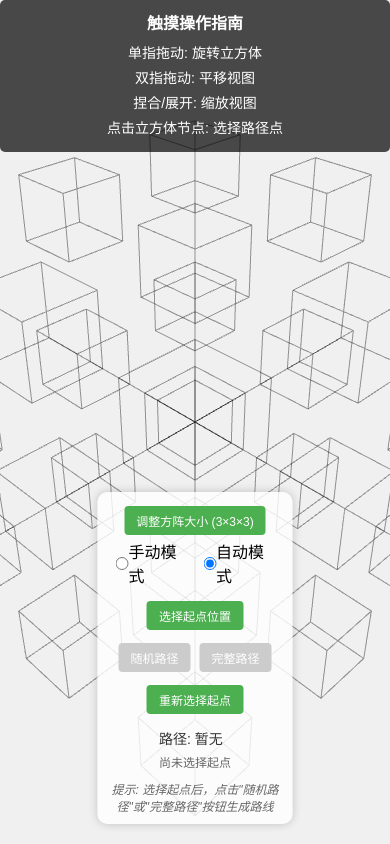
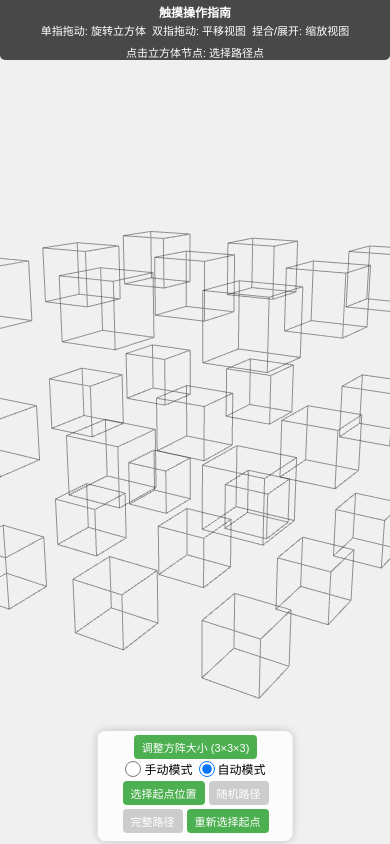
Before and after one commit to Elecsoda/dragon-path-game-2, a React (Vite) app: page / in a window 390 px wide. Built offline with nearby package versions, Linux system fonts and the light colour scheme.

Commit message:
modified:   src/App.css 	modified:   src/ControlPanel.jsx 	modified:   src/CubeNavigation.jsx 	modified:   src/TouchGuide.jsx

```diff
--- a/src/App.css
+++ b/src/App.css
@@ -16,12 +16,12 @@ button {
   background-color: #4CAF50;
   border: none;
   color: white;
-  padding: 8px 16px;
+  padding: 6px 12px;
   text-align: center;
   text-decoration: none;
   display: inline-block;
-  font-size: 14px;
-  margin: 4px 2px;
+  font-size: 12px;
+  margin: 2px 1px;
   cursor: pointer;
   border-radius: 4px;
   transition: background-color 0.3s;
@@ -37,11 +37,12 @@ button:disabled {
 }
 
 select {
-  padding: 8px;
+  padding: 6px;
   border-radius: 4px;
   border: 1px solid #ccc;
   background-color: #fff;
-  margin: 5px;
+  margin: 3px;
+  font-size: 12px;
 }
 
 .transparent-bg {
@@ -56,33 +57,74 @@ select {
 /* 控制面板样式 */
 .control-panel {
   position: absolute;
-  bottom: 20px;
+  bottom: 5px;
   left: 50%;
   transform: translateX(-50%);
   background-color: rgba(255, 255, 255, 0.8);
-  padding: 10px;
+  padding: 5px;
   border-radius: 8px;
   box-shadow: 0 2px 10px rgba(0, 0, 0, 0.2);
   z-index: 10;
   display: flex;
   flex-direction: column;
-  max-width: 90%;
+  max-width: 95%;
 }
 
 .control-group {
   display: flex;
   flex-wrap: wrap;
   justify-content: center;
-  margin: 5px 0;
+  margin: 3px 0;
 }
 
 @media (max-width: 768px) {
   .control-panel {
-    width: 90%;
+    width: 95%;
+    padding: 3px;
   }
 
   button {
-    font-size: 12px;
-    padding: 6px 12px;
+    font-size: 11px;
+    padding: 4px 8px;
+    margin: 1px;
+  }
+
+  select {
+    padding: 4px;
+    font-size: 11px;
+    margin: 2px;
+  }
+
+  /* 使滚动更流畅 */
+  ::-webkit-scrollbar {
+    width: 4px;
+    height: 4px;
+  }
+
+  ::-webkit-scrollbar-track {
+    background: rgba(0, 0, 0, 0.1);
+    border-radius: 2px;
+  }
+
+  ::-webkit-scrollbar-thumb {
+    background: rgba(0, 0, 0, 0.3);
+    border-radius: 2px;
   }
 }
+
+/* 提高触摸区域可点击性 */
+input[type="radio"],
+input[type="checkbox"] {
+  width: 18px;
+  height: 18px;
+  margin-right: 4px;
+}
+
+@media (max-width: 480px) {
+  input[type="radio"],
+  input[type="checkbox"] {
+    width: 16px;
+    height: 16px;
+    margin-right: 3px;
+  }
+}
--- a/src/ControlPanel.jsx
+++ b/src/ControlPanel.jsx
@@ -3,42 +3,66 @@ import styled from 'styled-components';
 
 const ControlContainer = styled.div`
   position: fixed;
-  bottom: 20px;
+  bottom: 5px;
   left: 50%;
   transform: translateX(-50%);
   background-color: rgba(255, 255, 255, 0.8);
-  padding: 10px;
+  padding: 5px;
   border-radius: 10px;
   box-shadow: 0 0 10px rgba(0, 0, 0, 0.2);
   z-index: 10;
   display: flex;
   flex-direction: column;
   align-items: center;
+  max-width: 95%;
+  max-height: 130px;
+  overflow-y: auto;
+
+  @media (max-width: 480px) {
+    bottom: 3px;
+    padding: 3px;
+    max-height: 110px;
+    border-radius: 8px;
+  }
 `;
 
 const ButtonGroup = styled.div`
   display: flex;
   flex-wrap: wrap;
   justify-content: center;
-  gap: 5px;
+  gap: 3px;
+
+  @media (max-width: 480px) {
+    gap: 2px;
+  }
 `;
 
 const RadioGroup = styled.div`
   display: flex;
   justify-content: center;
-  margin-bottom: 10px;
+  margin-bottom: 5px;
+
+  @media (max-width: 480px) {
+    margin-bottom: 3px;
+  }
 `;
 
 const RadioLabel = styled.label`
-  margin: 0 8px;
+  margin: 0 5px;
   cursor: pointer;
   display: flex;
   align-items: center;
+  font-size: 13px;
+
+  @media (max-width: 480px) {
+    margin: 0 3px;
+    font-size: 12px;
+  }
 `;
 
 const PathInfo = styled.div`
-  margin-top: 10px;
-  font-size: 14px;
+  margin-top: 5px;
+  font-size: 12px;
   color: #333;
 `;
 
@@ -54,21 +78,21 @@ const TransparentButton = styled.button`
 `;
 
 const StartPointInfo = styled.div`
-  margin-top: 5px;
-  font-size: 12px;
+  margin-top: 3px;
+  font-size: 11px;
   color: #666;
 `;
 
 const AnimationControls = styled.div`
   display: flex;
   justify-content: center;
-  gap: 5px;
-  margin-top: 10px;
+  gap: 3px;
+  margin-top: 5px;
 `;
 
 const HelpText = styled.div`
-  margin-top: 10px;
-  font-size: 12px;
+  margin-top: 5px;
+  font-size: 11px;
   color: #666;
   font-style: italic;
   text-align: center;
--- a/src/CubeNavigation.jsx
+++ b/src/CubeNavigation.jsx
@@ -17,8 +17,8 @@ import {
 } from "./pathUtils";
 
 // 常量
-const CUBE_SIZE = 0.8;
-const GRID_SPACING = 2.0; // 增加格子间距，原来是默认的1.0
+const CUBE_SIZE = 0.6;
+const GRID_SPACING = 1.5;
 
 // 辅助函数 - 生成立方体网格点
 const generateGridPoints = (gridSize) => {
@@ -60,6 +60,19 @@ const areAdjacent = (point1, point2) => {
     (xDiff === 0 && yDiff === 1 && zDiff === 0) ||
     (xDiff === 0 && yDiff === 0 && zDiff === 1)
   );
+};
+
+// 相机初始化组件
+const CameraInitializer = () => {
+  const { camera } = useThree();
+
+  useEffect(() => {
+    // 设置更好的视角，不是45度角
+    camera.position.set(5, 3, 8);
+    camera.lookAt(0, 0, 0);
+  }, [camera]);
+
+  return null;
 };
 
 const CubeNavigation = forwardRef((props, ref) => {
@@ -771,27 +784,21 @@ const CubeNavigation = forwardRef((props, ref) => {
   };
 
   return (
-    <>
+    <group ref={groupRef} onClick={handleCubeClick}>
       <OrbitControls
         ref={controlsRef}
-        makeDefault
         enabled={orbitEnabled}
-        enableDamping={true}
-        dampingFactor={0.15}
-        rotateSpeed={0.8}
+        enableDamping
+        dampingFactor={0.05}
         minDistance={3}
         maxDistance={20}
-        enablePan={true}
-        enableZoom={true}
-        enableRotate={true}
-        mouseButtons={{
-          LEFT: THREE.MOUSE.ROTATE,
-          MIDDLE: THREE.MOUSE.DOLLY,
-          RIGHT: THREE.MOUSE.PAN,
-        }}
+        // 设置初始相机位置
+        makeDefault
       />
 
-      <group ref={groupRef} onClick={handleCubeClick}>
+      {/* 初始化相机位置 */}
+      <CameraInitializer />
+
       {/* 绘制立方体框架 */}
       {gridPoints.current.map((point, index) => (
         <CubeFrame
@@ -827,7 +834,6 @@ const CubeNavigation = forwardRef((props, ref) => {
           <meshBasicMaterial color={0xff0000} />
         </mesh>
       )}
-      </group>
 
       {/* 方向箭头 */}
       {manualMode && (
@@ -836,7 +842,7 @@ const CubeNavigation = forwardRef((props, ref) => {
           onDirectionClick={handleDirectionClick}
         />
       )}
-    </>
+    </group>
   );
 });
 
--- a/src/TouchGuide.jsx
+++ b/src/TouchGuide.jsx
@@ -8,26 +8,47 @@ const GuideContainer = styled.div`
   width: 100%;
   background-color: rgba(0, 0, 0, 0.7);
   color: white;
-  padding: 10px;
-  border-radius: 5px;
-  font-size: 14px;
+  padding: 5px;
+  border-radius: 0 0 5px 5px;
+  font-size: 12px;
   z-index: 100;
   text-align: center;
+  max-height: 80px;
+  overflow: auto;
+
+  @media (max-width: 480px) {
+    padding: 3px;
+    max-height: 60px;
+    font-size: 11px;
+  }
 `;
 
 const Title = styled.h4`
-  margin: 0 0 8px;
+  margin: 0 0 4px;
   color: #fff;
-  font-size: 16px;
+  font-size: 13px;
+
+  @media (max-width: 480px) {
+    margin: 0 0 2px;
+    font-size: 12px;
+  }
 `;
 
 const List = styled.ul`
   list-style-type: none;
   padding: 0;
+  display: flex;
+  flex-wrap: wrap;
+  justify-content: center;
+  gap: 10px;
+
+  @media (max-width: 480px) {
+    gap: 6px;
+  }
 `;
 
 const ListItem = styled.li`
-  margin-bottom: 5px;
+  margin: 0;
 `;
 
 const TouchGuide = () => {
```
Lines whose indentation alone changed are shown as unchanged.
